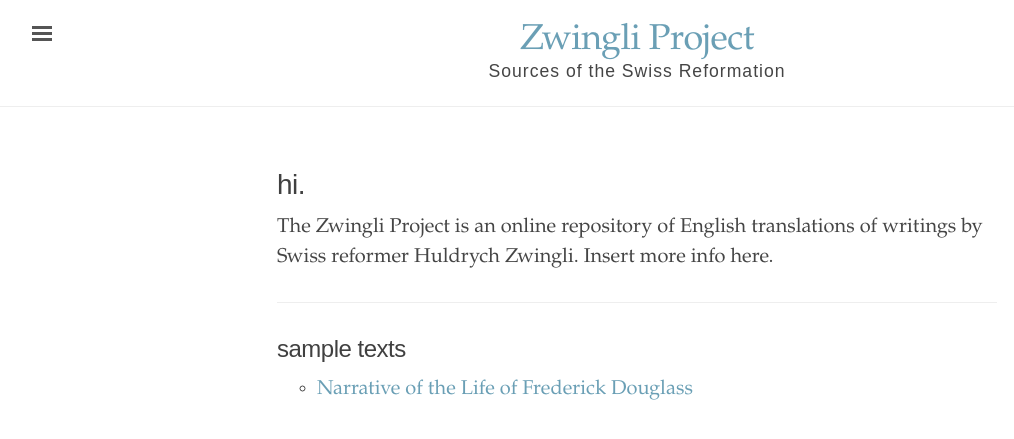
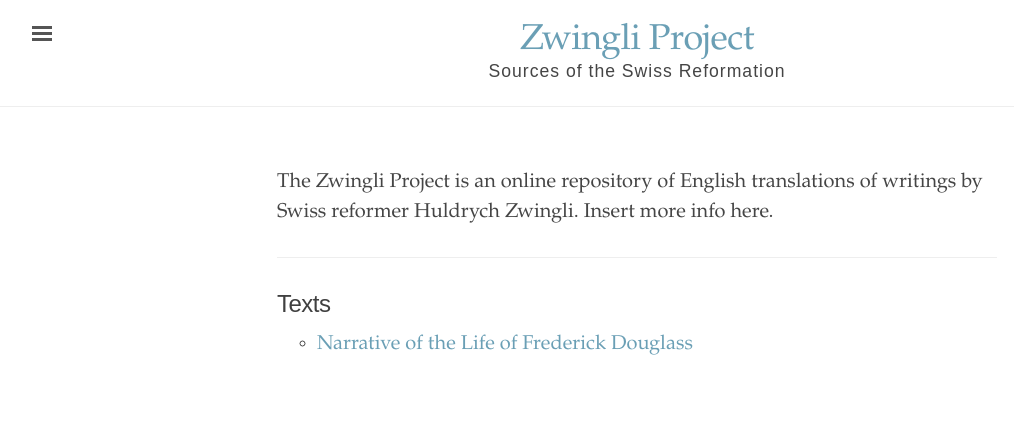
Before and after one commit to turicumzwingli/turicum, a Jekyll site: the page built from index.html, in a window 1280 px wide. Shown: the top 439 px of the page, without its empty margins (3-1017 px from the left). Built offline with Jekyll 4.4.1, drawn with Linux system fonts in a browser that asks for light colours.

Commit message:
Update index.html edit hi and sample

```diff
--- a/index.html
+++ b/index.html
@@ -3,7 +3,6 @@
 title: "Ed."
 ---
 <div class="introduction">
-  <h1>hi.</h1>
 
 <p>
   The Zwingli Project is an online repository of English translations of writings by Swiss reformer Huldrych Zwingli.
@@ -16,7 +15,7 @@
 <hr>
 
 <div class="toc">
-  <h2>sample texts</h2>
+  <h2>Texts</h2>
   <ul class="texts">
   {% for item in site.texts %}
 
```
